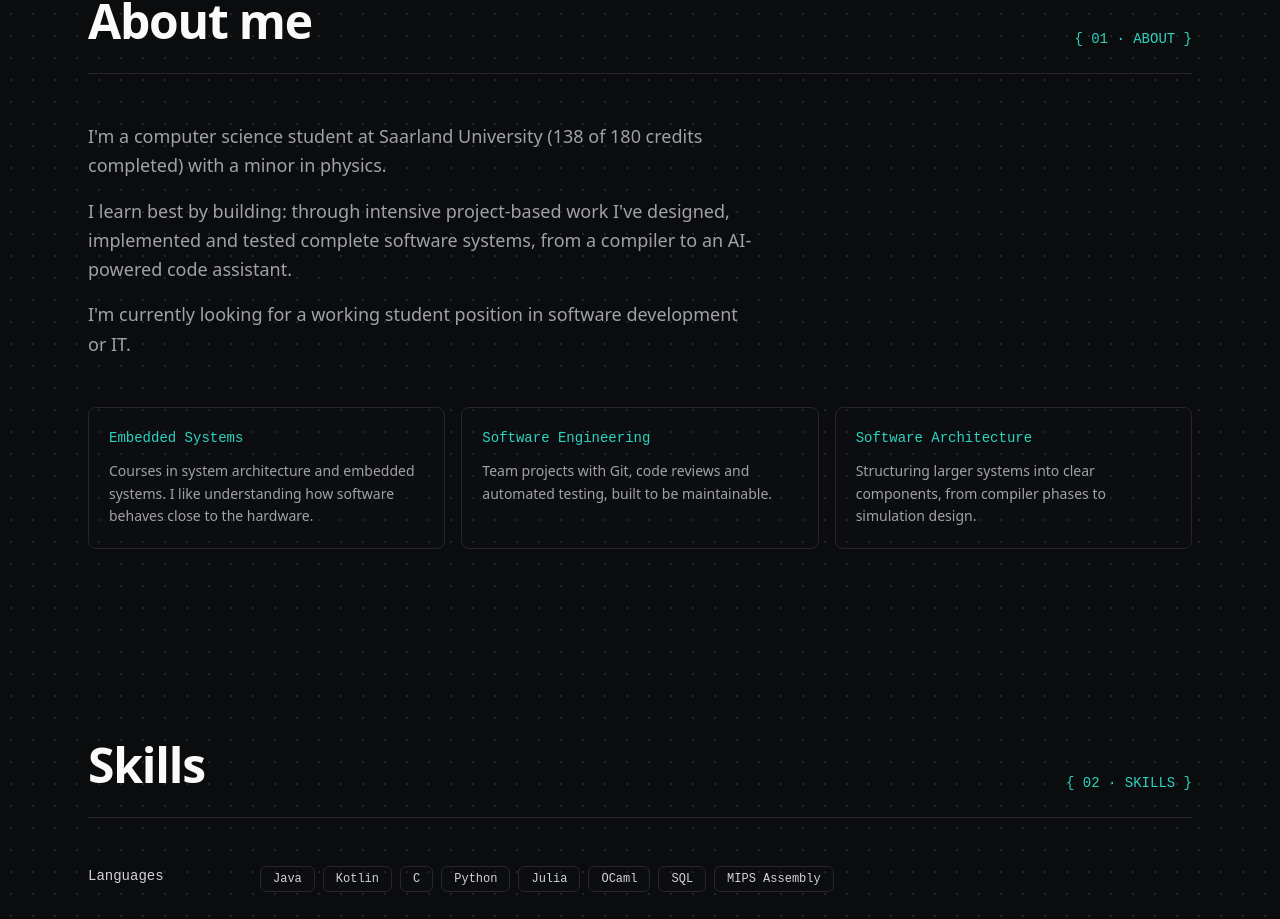
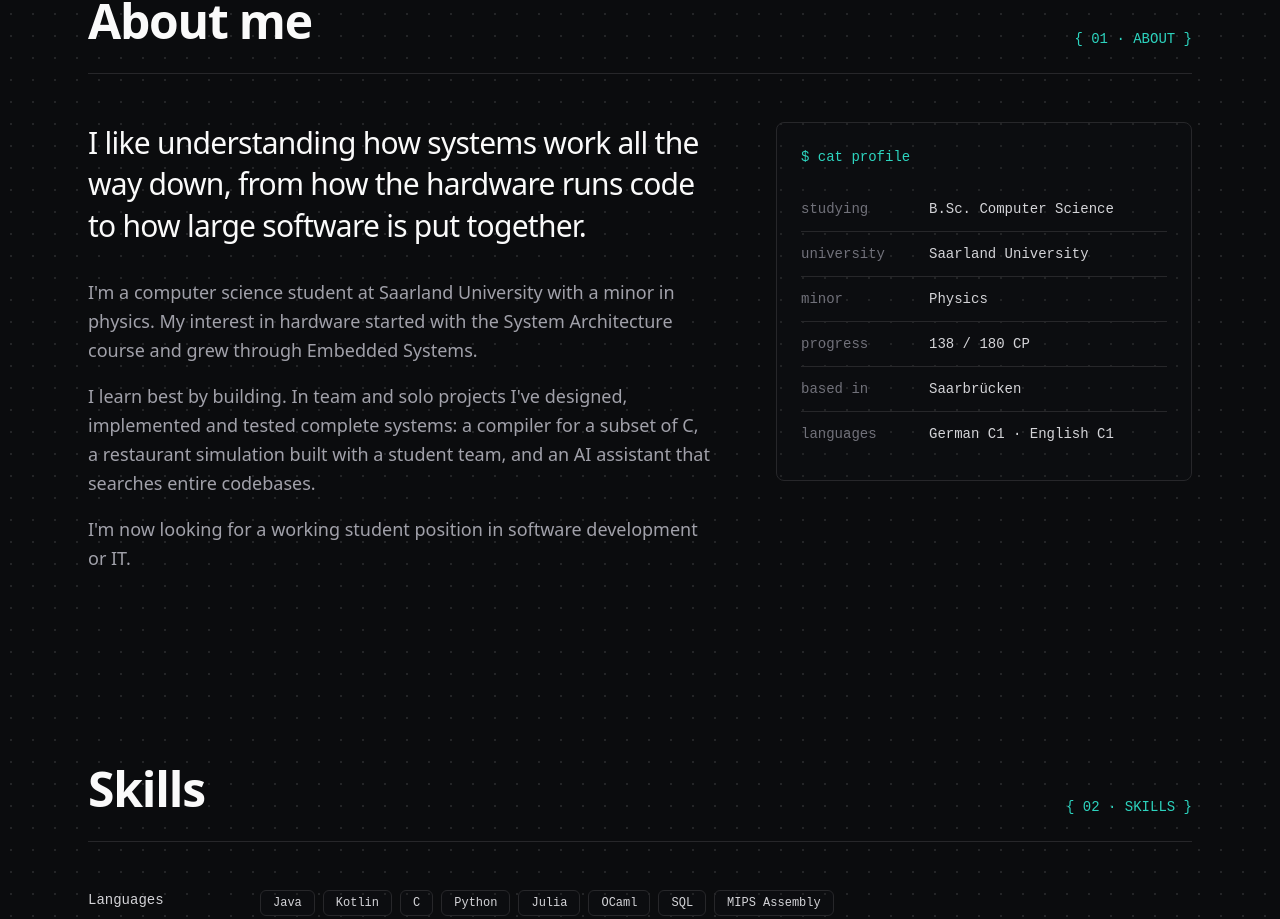
Before and after one commit to yuvrajsingh1015/yuvrajsingh1015.github.io, a React (Vite) app: page / in a window 1280 px wide. Shown: the part 899-1818 px from the top of the page. Built offline with nearby package versions, Linux system fonts and the light colour scheme.

Commit message:
Refactor about section: lead statement, story, profile facts

```diff
--- a/src/components/About.jsx
+++ b/src/components/About.jsx
@@ -7,23 +7,36 @@ export default function About() {
     <section id="about" className="mx-auto max-w-6xl px-6 py-24">
       <SectionHeading number="01" label="about" title="About me" />
 
-      <Reveal className="max-w-2xl space-y-4 text-lg leading-relaxed text-muted">
+      <div className="grid gap-12 md:grid-cols-[3fr_2fr] md:gap-16">
+        <div>
+          <Reveal>
+            <p className="text-2xl leading-snug font-medium tracking-tight text-fg sm:text-3xl">
+              {about.lead}
+            </p>
+          </Reveal>
+          <Reveal
+            delay={120}
+            className="mt-8 space-y-4 text-lg leading-relaxed text-muted"
+          >
             {about.text.map((paragraph) => (
               <p key={paragraph}>{paragraph}</p>
             ))}
           </Reveal>
+        </div>
 
-      <div className="mt-12 grid gap-4 sm:grid-cols-3">
-        {about.focus.map((item, i) => (
-          <Reveal key={item.title} delay={i * 120}>
-            <div className="h-full rounded-lg border border-line bg-card p-5 transition duration-200 hover:-translate-y-1 hover:border-accent/60 hover:bg-card-hover">
-              <h3 className="font-mono text-sm text-accent">{item.title}</h3>
-              <p className="mt-3 text-sm leading-relaxed text-muted">
-                {item.text}
-              </p>
+        <Reveal delay={240}>
+          <div className="rounded-lg border border-line bg-card p-6 font-mono text-sm">
+            <p className="text-accent">$ cat profile</p>
+            <dl className="mt-5 divide-y divide-line">
+              {about.facts.map(([key, value]) => (
+                <div key={key} className="grid grid-cols-[7rem_1fr] gap-4 py-3">
+                  <dt className="text-subtle">{key}</dt>
+                  <dd className="text-body">{value}</dd>
+                </div>
+              ))}
+            </dl>
           </div>
         </Reveal>
-        ))}
       </div>
     </section>
   );
--- a/src/data.js
+++ b/src/data.js
@@ -12,31 +12,53 @@ export const profile = {
 };
 
 export const about = {
+  lead: "I like understanding how systems work all the way down, from how the hardware runs code to how large software is put together.",
   text: [
-    "I'm a computer science student at Saarland University (138 of 180 credits completed) with a minor in physics.",
-    "I learn best by building: through intensive project-based work I've designed, implemented and tested complete software systems, from a compiler to an AI-powered code assistant.",
-    "I'm currently looking for a working student position in software development or IT.",
+    "I'm a computer science student at Saarland University with a minor in physics. My interest in hardware started with the System Architecture course and grew through Embedded Systems.",
+    "I learn best by building. In team and solo projects I've designed, implemented and tested complete systems: a compiler for a subset of C, a restaurant simulation built with a student team, and an AI assistant that searches entire codebases.",
+    "I'm now looking for a working student position in software development or IT.",
   ],
-  focus: [
-    {
-      title: "Embedded Systems",
-      text: "Courses in system architecture and embedded systems. I like understanding how software behaves close to the hardware.",
-    },
-    {
-      title: "Software Engineering",
-      text: "Team projects with Git, code reviews and automated testing, built to be maintainable.",
-    },
-    {
-      title: "Software Architecture",
-      text: "Structuring larger systems into clear components, from compiler phases to simulation design.",
-    },
+  facts: [
+    ["studying", "B.Sc. Computer Science"],
+    ["university", "Saarland University"],
+    ["minor", "Physics"],
+    ["progress", "138 / 180 CP"],
+    ["based in", "Saarbrücken"],
+    ["languages", "German C1 · English C1"],
   ],
 };
 
 export const skills = [
-  { group: "Languages", items: ["Java", "Kotlin", "C", "Python", "Julia", "OCaml", "SQL", "MIPS Assembly"] },
-  { group: "Web & AI", items: ["Django", "Streamlit", "RAG", "Embeddings", "FAISS", "OpenAI API"] },
-  { group: "Tools", items: ["Git", "GitLab", "Gradle", "Docker", "Vagrant", "VirtualBox", "Linux", "macOS"] },
+  {
+    group: "Languages",
+    items: [
+      "Java",
+      "Kotlin",
+      "C",
+      "Python",
+      "Julia",
+      "OCaml",
+      "SQL",
+      "MIPS Assembly",
+    ],
+  },
+  {
+    group: "Web & AI",
+    items: ["Django", "Streamlit", "RAG", "Embeddings", "FAISS", "OpenAI API"],
+  },
+  {
+    group: "Tools",
+    items: [
+      "Git",
+      "GitLab",
+      "Gradle",
+      "Docker",
+      "Vagrant",
+      "VirtualBox",
+      "Linux",
+      "macOS",
+    ],
+  },
 ];
 
 export const projects = [
```
Lines whose indentation alone changed are shown as unchanged.
